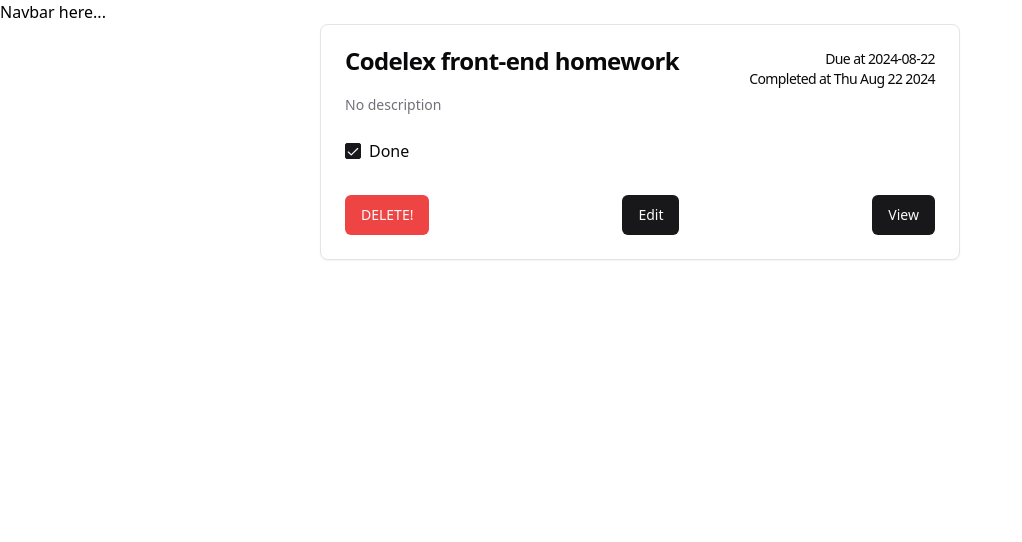
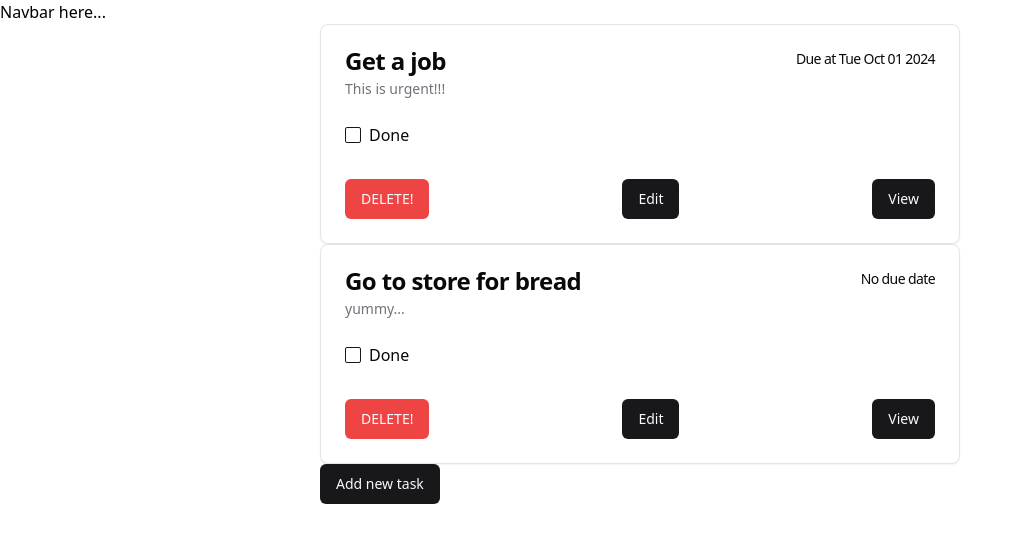
Before and after one commit to dacie-00/homework-react-todo, a React (Vite) app: page /tasks in a window 1280 px wide. Shown: the top 542 px of the page, without its empty margins (0-1022 px from the left). Built offline with nearby package versions, Linux system fonts and the light colour scheme; data requests are answered from the project's data file.

Commit message:
Add adding new tasks

```diff
--- a/db.json
+++ b/db.json
@@ -1,11 +1,18 @@
 {
   "tasks": [
     {
-      "id": "1",
-      "title": "Codelex front-end homework",
-      "comment": "",
-      "due_date": "2024-08-22",
-      "completed_at": 1724329527281
+      "id": "258c",
+      "title": "Get a job",
+      "comment": "This is urgent!!!",
+      "due_date": "Tue Oct 01 2024",
+      "completed_at": ""
+    },
+    {
+      "id": "d202",
+      "title": "Go to store for bread",
+      "comment": "yummy...",
+      "due_date": "",
+      "completed_at": ""
     }
   ]
 }
--- a/src/api.tsx
+++ b/src/api.tsx
@@ -18,6 +18,18 @@
         },
         body: JSON.stringify(task),
     })
+}
+
+export const addTask = async (task) => {
+    return fetch('http://localhost:3004/tasks/', {
+        method: 'POST',
+        headers: {
+            'Content-Type': 'application/json',
+        },
+        body: JSON.stringify(task),
+    })
+    .then(response => response.json())
+    .then(task => task)
 }
 
 export const toggleTaskCompleted = (task: Task, state: boolean) => {
--- a/src/components/taskList/Task.tsx
+++ b/src/components/taskList/Task.tsx
@@ -13,7 +13,6 @@
 import {Input} from "@/components/ui/input.tsx";
 import {Label} from "@/components/ui/label.tsx";
 import {Calendar} from "@/components/ui/calendar.tsx";
-import {DatePickerWithPresets} from "@/components/ui/date-picker.tsx";
 
 type TaskProps = {
     task: Task,
--- a/src/components/taskList/TaskList.tsx
+++ b/src/components/taskList/TaskList.tsx
@@ -1,17 +1,28 @@
 import {Task} from "./Task.tsx";
-import {deleteTask, updateTask, getTasks, toggleTaskCompleted} from "@/api.tsx";
+import {deleteTask, updateTask, getTasks, toggleTaskCompleted, addTask} from "@/api.tsx";
 import {useEffect, useState} from "react";
+import {Button} from "@/components/ui/button.tsx";
 
 export function TaskList() {
     const [tasks, setTasks]: Task = useState(null)
 
     const handleDelete = (taskToDelete: Task) => {
-        deleteTask(taskToDelete)
+        deleteTask(taskToDelete);
         setTasks(tasks.filter(task => task.id !== taskToDelete.id));
     }
 
     const handleUpdate = (taskToUpdate: Task) => {
-        updateTask(taskToUpdate)
+        updateTask(taskToUpdate);
+    }
+
+    const handleAdd = () => {
+        const task = {
+            'title': 'untitled',
+            'comment': '',
+            'due_date': '',
+            'completed_at': '',
+        }
+        addTask(task).then(task => setTasks([...tasks, task]));
     }
 
     useEffect(() => {
@@ -25,6 +36,7 @@
             {tasks && tasks.map((task, index) => (
                 <Task key={index} task={task} onCheck={toggleTaskCompleted} onUpdate={handleUpdate} onDelete={handleDelete}/>
             ))}
+            <Button onClick={handleAdd}>Add new task</Button>
         </>
     )
 
```
